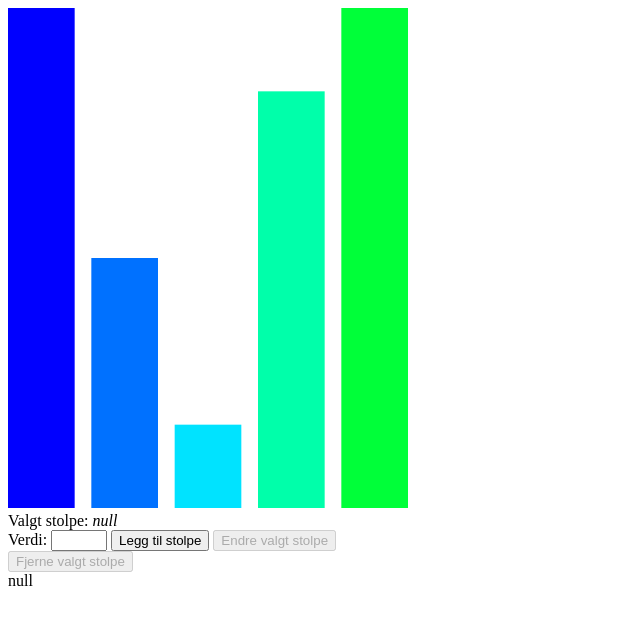
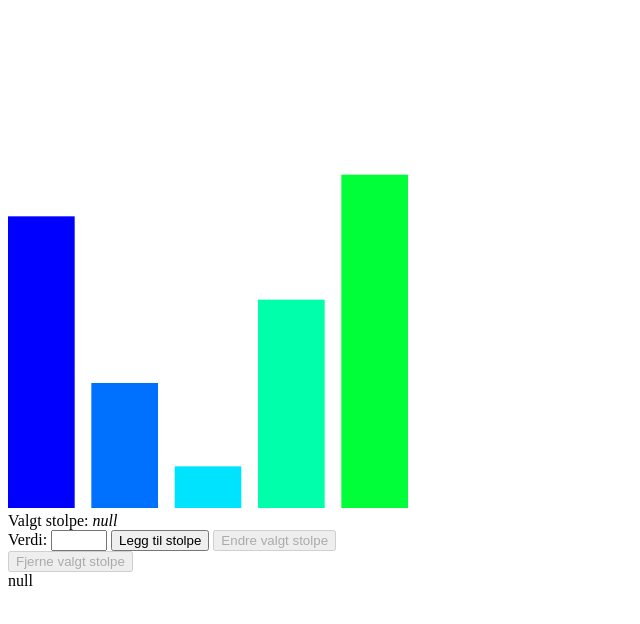
Before and after one commit to Freshtone/Obligatoriske-Oppgave-2, a plain HTML site: page index.html in a window 1280 px wide. Shown: the whole page, without its empty margins (0-640 px from the left). Drawn offline with Linux system fonts and the light colour scheme.

Commit message:
Final Version

```diff
--- a/index.html
+++ b/index.html
@@ -64,7 +64,7 @@
             const width = 8;
             const spacing = 2;
             let x = (numberOfBars - 1) * (width + spacing);
-            let height = number * 10;
+            let height = number * 5;
             let y = 60 - height;
             let border = 0;
             let color = calcColor(1, 10, numberOfBars);
```
